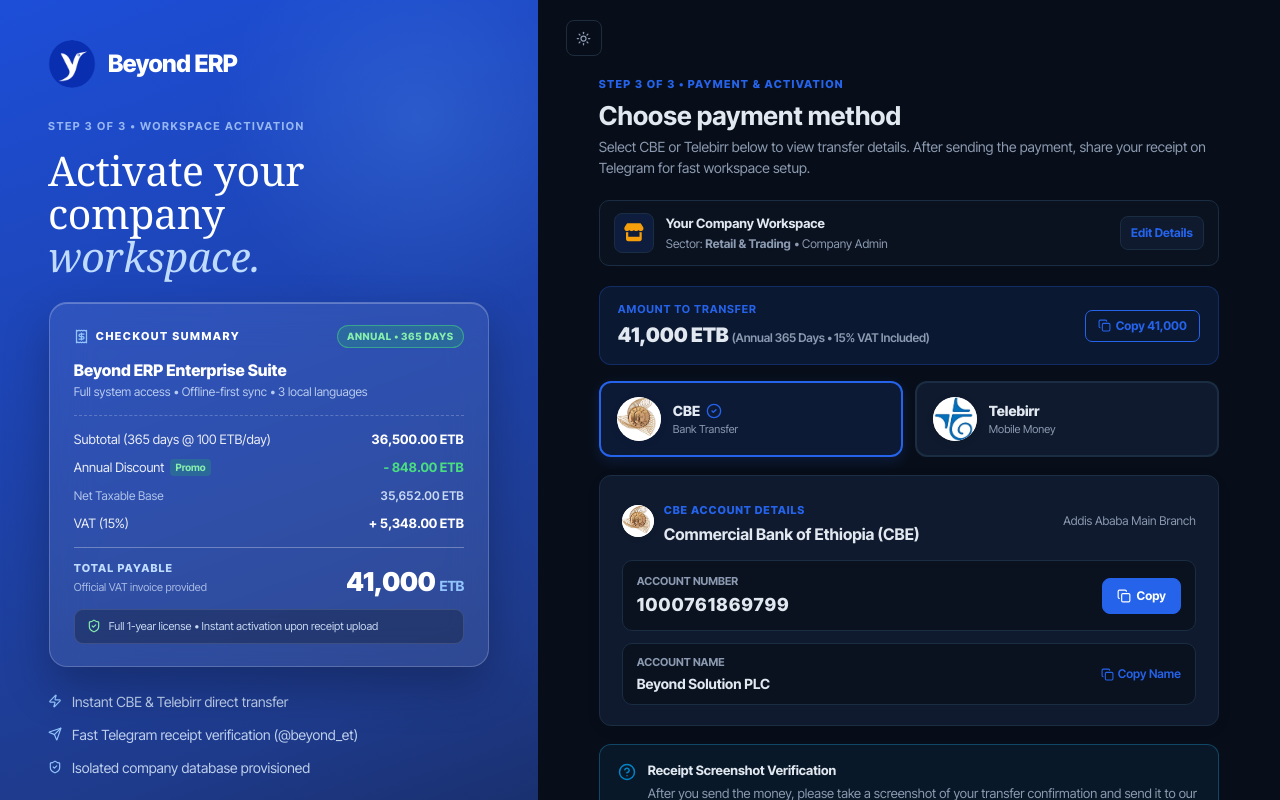
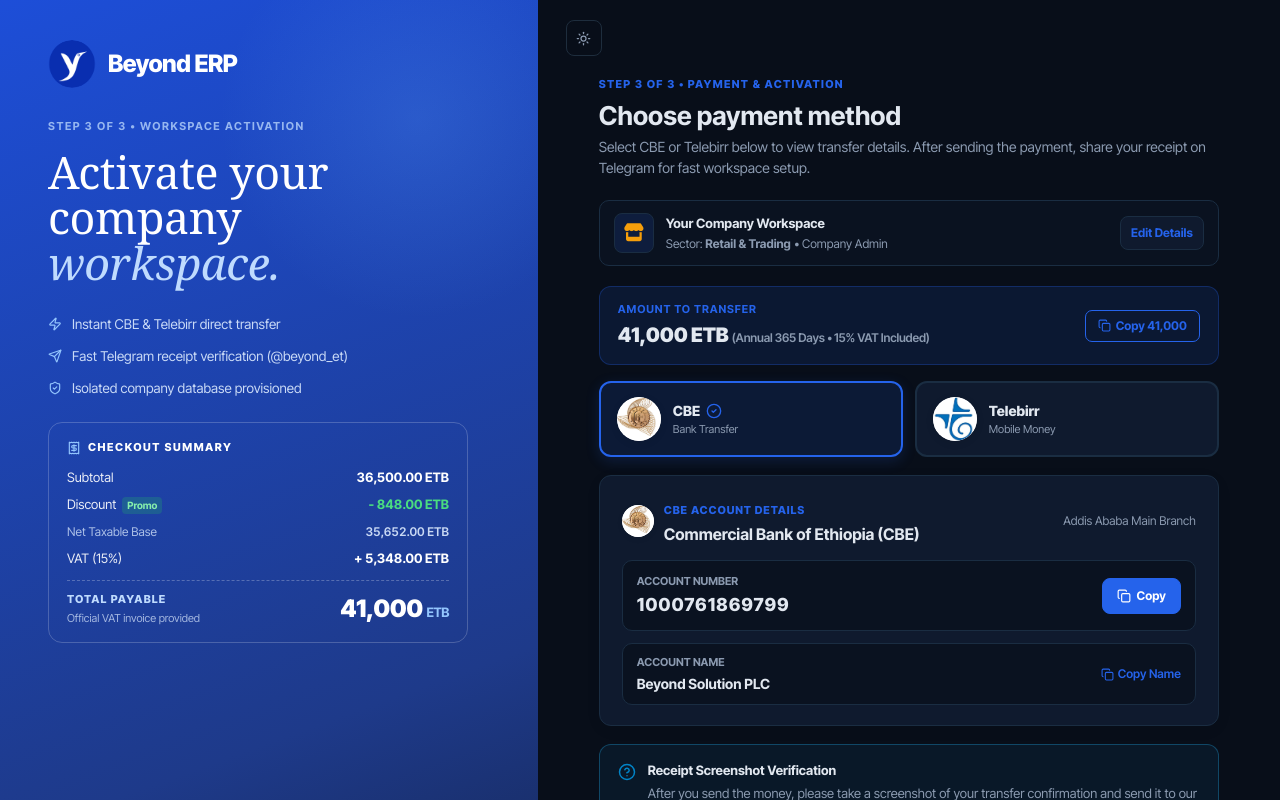
Before and after one commit to petrosasmamaw/beyond-erp-landing, a Next.js app in the folder frontend/: page /register/payment in a window 1280 px wide. Shown: the top 800 px of the page. Built offline with nearby package versions, Linux system fonts and the light colour scheme; no server answers.

Commit message:
style(payment): streamline checkout summary card with transparent background and reordered bullets

```diff
--- a/frontend/src/app/(auth)/register/payment/page.tsx
+++ b/frontend/src/app/(auth)/register/payment/page.tsx
@@ -229,71 +229,52 @@ function PaymentContent() {
           <p style={{ margin: "0 0 14px", fontSize: 11, fontWeight: 700, textTransform: "uppercase", letterSpacing: "0.14em", color: "rgba(191,219,254,0.75)" }}>
             Step 3 of 3 • Workspace Activation
           </p>
-          <h1 style={{ margin: 0, fontFamily: '"Instrument Serif", Georgia, serif', fontSize: "clamp(30px, 3.2vw, 48px)", lineHeight: 1.05, color: "white", fontWeight: 400, letterSpacing: "-0.01em" }}>
+          <h1 style={{ margin: 0, fontFamily: '"Instrument Serif", Georgia, serif', fontSize: "clamp(34px, 3.5vw, 54px)", lineHeight: 1.02, color: "white", fontWeight: 400, letterSpacing: "-0.01em" }}>
             Activate your<br />company<br />
             <span style={{ fontStyle: "italic", color: "#bfdbfe" }}>workspace.</span>
           </h1>
 
+          {/* 3 Brand Value Bullets */}
+          <div style={{ marginTop: 28, display: "flex", flexDirection: "column", gap: 12 }}>
+            {([
+              { icon: <Zap size={14} />, label: "Instant CBE & Telebirr direct transfer" },
+              { icon: <Send size={14} />, label: "Fast Telegram receipt verification (@beyond_et)" },
+              { icon: <ShieldCheck size={14} />, label: "Isolated company database provisioned" },
+            ] as const).map(({ icon, label }) => (
+              <div key={label} style={{ display: "flex", alignItems: "center", gap: 10, color: "rgba(219,234,254,0.9)", fontSize: 13.5 }}>
+                <span style={{ color: "#93c5fd", flexShrink: 0, display: "flex" }}>{icon}</span>
+                <span>{label}</span>
+              </div>
+            ))}
+          </div>
+
           {/* ================= REAL CHECKOUT SUMMARY CARD ================= */}
           <div
             style={{
-              margin: "24px auto",
+              marginTop: 24,
               width: "100%",
-              maxWidth: 440,
-              background: "rgba(255, 255, 255, 0.08)",
-              backdropFilter: "blur(20px)",
-              WebkitBackdropFilter: "blur(20px)",
-              border: "1.5px solid rgba(255, 255, 255, 0.2)",
-              borderRadius: 18,
-              padding: "22px 24px",
-              boxShadow: "0 20px 45px rgba(0, 0, 0, 0.25), inset 0 1px 0 rgba(255, 255, 255, 0.25)",
+              maxWidth: 420,
+              background: "transparent",
+              border: "1px solid rgba(255, 255, 255, 0.2)",
+              borderRadius: 14,
+              padding: "16px 18px",
               color: "#ffffff",
               boxSizing: "border-box"
             }}
           >
             {/* Header row */}
-            <div style={{ display: "flex", alignItems: "center", justifyContent: "space-between", marginBottom: 12 }}>
-              <div style={{ display: "flex", alignItems: "center", gap: 7 }}>
-                <Receipt size={15} style={{ color: "#93c5fd" }} />
-                <span style={{ fontSize: 11, fontWeight: 800, textTransform: "uppercase", letterSpacing: "0.14em", color: "#ffffff" }}>
-                  Checkout Summary
-                </span>
-              </div>
-              <span
-                style={{
-                  fontSize: 10,
-                  fontWeight: 800,
-                  textTransform: "uppercase",
-                  letterSpacing: "0.06em",
-                  padding: "3px 9px",
-                  borderRadius: 20,
-                  background: "rgba(34, 197, 94, 0.22)",
-                  border: "1px solid rgba(74, 222, 128, 0.5)",
-                  color: "#86efac",
-                }}
-              >
-                Annual • 365 Days
+            <div style={{ display: "flex", alignItems: "center", gap: 7, marginBottom: 12 }}>
+              <Receipt size={14} style={{ color: "#93c5fd" }} />
+              <span style={{ fontSize: 11, fontWeight: 800, textTransform: "uppercase", letterSpacing: "0.14em", color: "#ffffff" }}>
+                Checkout Summary
               </span>
             </div>
 
-            {/* Plan item */}
-            <div style={{ marginBottom: 12 }}>
-              <div style={{ fontSize: 16, fontWeight: 800, color: "#ffffff", lineHeight: 1.25 }}>
-                Beyond ERP Enterprise Suite
-              </div>
-              <div style={{ fontSize: 12, color: "rgba(219, 234, 254, 0.8)", marginTop: 3 }}>
-                Full system access • Offline-first sync • 3 local languages
-              </div>
-            </div>
-
-            {/* Dotted receipt divider */}
-            <div style={{ borderTop: "1px dashed rgba(255, 255, 255, 0.22)", margin: "14px 0" }} />
-
             {/* Price Breakdown Table */}
-            <div style={{ display: "flex", flexDirection: "column", gap: 9, fontSize: 13 }}>
+            <div style={{ display: "flex", flexDirection: "column", gap: 8, fontSize: 13 }}>
               {/* Subtotal */}
               <div style={{ display: "flex", justifyContent: "space-between", alignItems: "center" }}>
-                <span style={{ color: "rgba(255, 255, 255, 0.9)" }}>Subtotal (365 days @ 100 ETB/day)</span>
+                <span style={{ color: "rgba(255, 255, 255, 0.9)" }}>Subtotal</span>
                 <span style={{ fontWeight: 700, color: "#ffffff", fontVariantNumeric: "tabular-nums" }}>
                   36,500.00 ETB
                 </span>
@@ -302,7 +283,7 @@ function PaymentContent() {
               {/* Discount */}
               <div style={{ display: "flex", justifyContent: "space-between", alignItems: "center" }}>
                 <div style={{ display: "flex", alignItems: "center", gap: 6 }}>
-                  <span style={{ color: "rgba(255, 255, 255, 0.9)" }}>Annual Discount</span>
+                  <span style={{ color: "rgba(255, 255, 255, 0.9)" }}>Discount</span>
                   <span style={{ fontSize: 10, fontWeight: 700, background: "rgba(34, 197, 94, 0.22)", color: "#86efac", padding: "1px 5px", borderRadius: 4 }}>
                     Promo
                   </span>
@@ -330,10 +311,10 @@ function PaymentContent() {
             </div>
 
             {/* Total Divider */}
-            <div style={{ borderTop: "1.5px solid rgba(255, 255, 255, 0.3)", margin: "14px 0 12px" }} />
+            <div style={{ borderTop: "1px dashed rgba(255, 255, 255, 0.25)", margin: "12px 0 10px" }} />
 
             {/* Total Payable Row */}
-            <div style={{ display: "flex", justifyContent: "space-between", alignItems: "flex-end" }}>
+            <div style={{ display: "flex", justifyContent: "space-between", alignItems: "center" }}>
               <div>
                 <div style={{ fontSize: 11, fontWeight: 800, textTransform: "uppercase", letterSpacing: "0.1em", color: "#bfdbfe" }}>
                   Total Payable
@@ -343,43 +324,11 @@ function PaymentContent() {
                 </div>
               </div>
               <div style={{ textAlign: "right" }}>
-                <div style={{ fontSize: 26, fontWeight: 900, color: "#ffffff", letterSpacing: "-0.02em", lineHeight: 1 }}>
-                  41,000 <span style={{ fontSize: 14, fontWeight: 700, color: "#93c5fd" }}>ETB</span>
+                <div style={{ fontSize: 24, fontWeight: 900, color: "#ffffff", letterSpacing: "-0.02em", lineHeight: 1 }}>
+                  41,000 <span style={{ fontSize: 13, fontWeight: 700, color: "#93c5fd" }}>ETB</span>
                 </div>
               </div>
             </div>
-
-            {/* Trust badge */}
-            <div
-              style={{
-                marginTop: 14,
-                padding: "8px 12px",
-                borderRadius: 9,
-                background: "rgba(15, 23, 42, 0.35)",
-                border: "1px solid rgba(255, 255, 255, 0.12)",
-                display: "flex",
-                alignItems: "center",
-                gap: 8,
-                fontSize: 11,
-                color: "rgba(219, 234, 254, 0.9)"
-              }}
-            >
-              <ShieldCheck size={14} style={{ color: "#86efac", flexShrink: 0 }} />
-              <span>Full 1-year license • Instant activation upon receipt upload</span>
-            </div>
-          </div>
-
-          <div style={{ display: "flex", flexDirection: "column", gap: 12 }}>
-            {([
-              { icon: <Zap size={14} />, label: "Instant CBE & Telebirr direct transfer" },
-              { icon: <Send size={14} />, label: "Fast Telegram receipt verification (@beyond_et)" },
-              { icon: <ShieldCheck size={14} />, label: "Isolated company database provisioned" },
-            ] as const).map(({ icon, label }) => (
-              <div key={label} style={{ display: "flex", alignItems: "center", gap: 10, color: "rgba(219,234,254,0.85)", fontSize: 14 }}>
-                <span style={{ color: "#93c5fd", flexShrink: 0, display: "flex" }}>{icon}</span>
-                <span>{label}</span>
-              </div>
-            ))}
           </div>
         </div>
 
```
